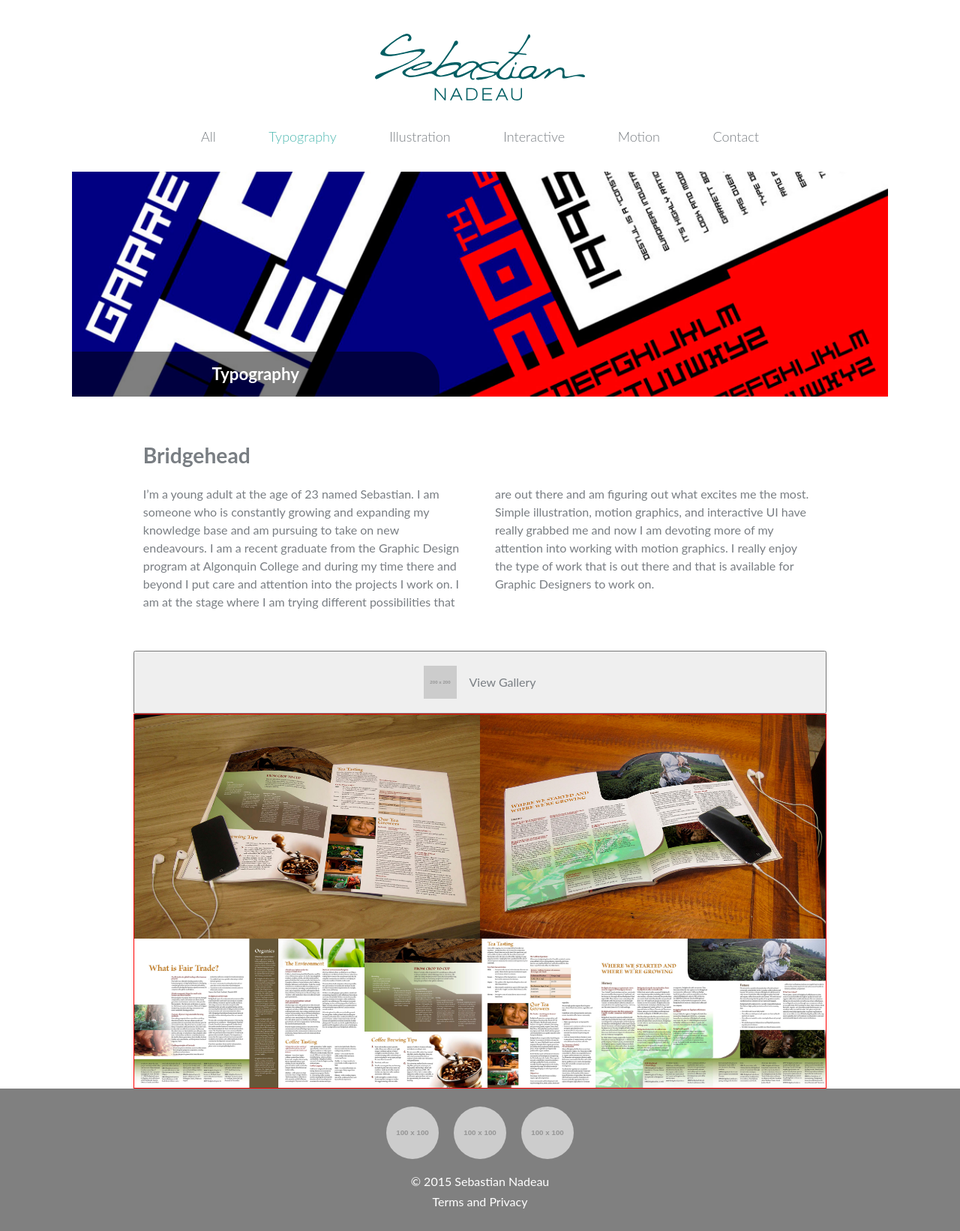
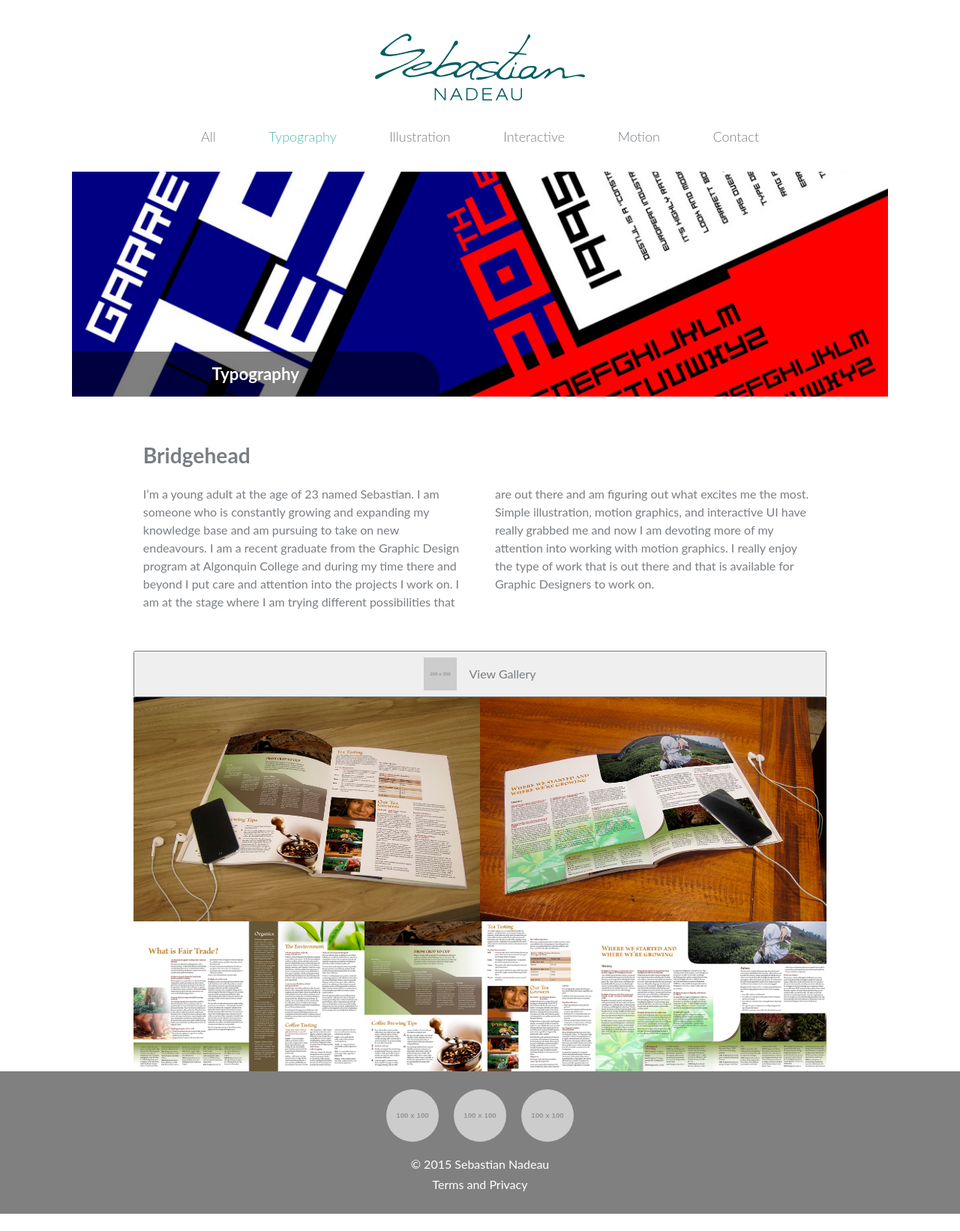
Before and after one commit to sebastiann88/personal-online-portfolio, a Jekyll site: the page built from typography/bridgehead.html, in a window 1280 px wide. Shown: the whole page at 75% size. Built offline with Jekyll 4.4.1, drawn with Linux system fonts in a browser that asks for light colours; nearby versions of some CDN libraries; after the commit the page ends 1619 px from its top, so only the background shows below that.

Commit message:
style(css): remove border from portfolio pieces

```diff
--- a/css/grids.css
+++ b/css/grids.css
@@ -1,6 +1,5 @@
 .grid {
     overflow: hidden;
-    border: 1px solid red;
 }
 
 .unit {
--- a/css/main.css
+++ b/css/main.css
@@ -233,6 +233,12 @@
 
 }
 
+/*
+figure > a img {
+    padding: 0.35em;
+    border: 1px solid #52bab3;
+} */
+
 a figcaption {
     display: block;
     padding: 0.95em;
@@ -264,6 +270,7 @@
 .previews {
     height: 100%;
 }
+
 
 /* --------------------------
   BANNERS
@@ -342,15 +349,6 @@
 button:hover {
     color: #52bab3;
 }
-
-/* --------------------------
-  JAVASCRIPT
---------------------------- */
-
-#open-bridgehead-popup {
-    padding: 0.75em 0;
-}
-
 
 
 /* --------------------------
```
